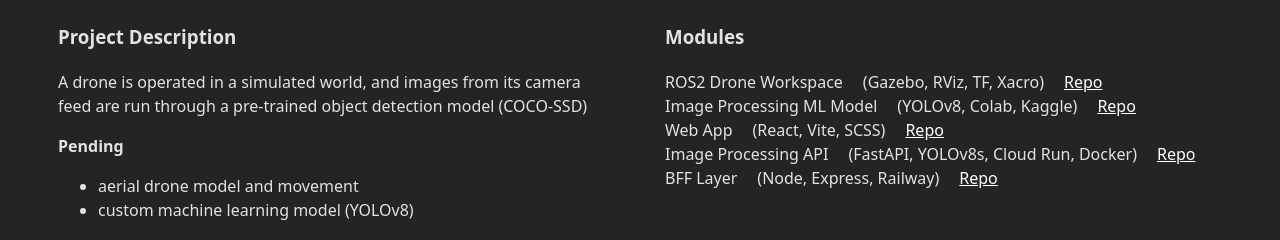
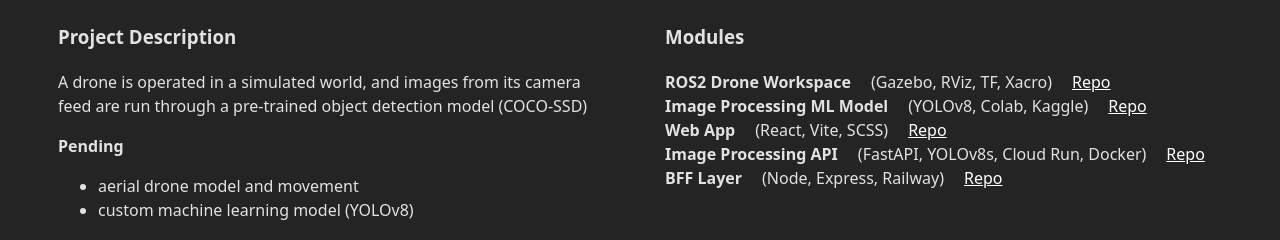
Before and after one commit to joeyskuo/drone-vision, a React (Vite) app: page / in a window 1280 px wide. Shown: the part 1393-1633 px from the top of the page. Built offline with nearby package versions, Linux system fonts and the light colour scheme; no server answers.

Commit message:
bolder font for repo label

```diff
--- a/src/components/MainLayout.jsx/MainLayout.scss
+++ b/src/components/MainLayout.jsx/MainLayout.scss
@@ -92,4 +92,8 @@
             color: white;
         }
     }
+
+    .repo-label {
+        font-weight: 600;
+    }
 }
```
